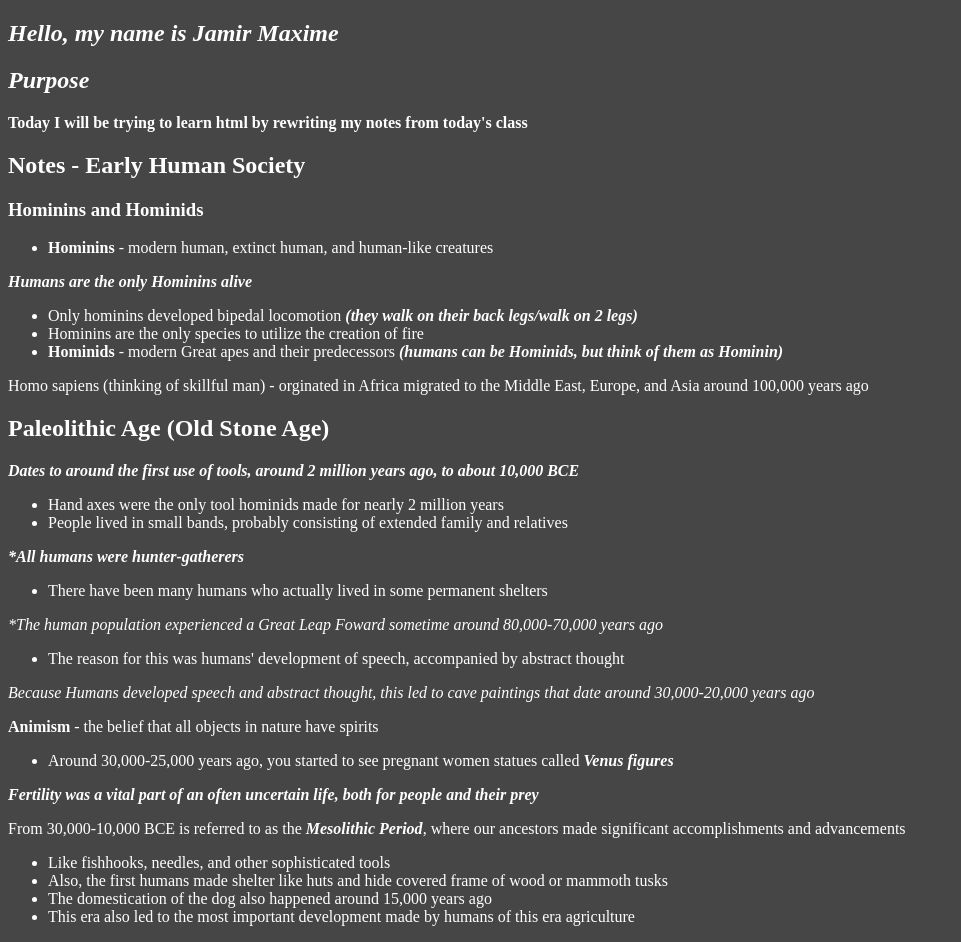
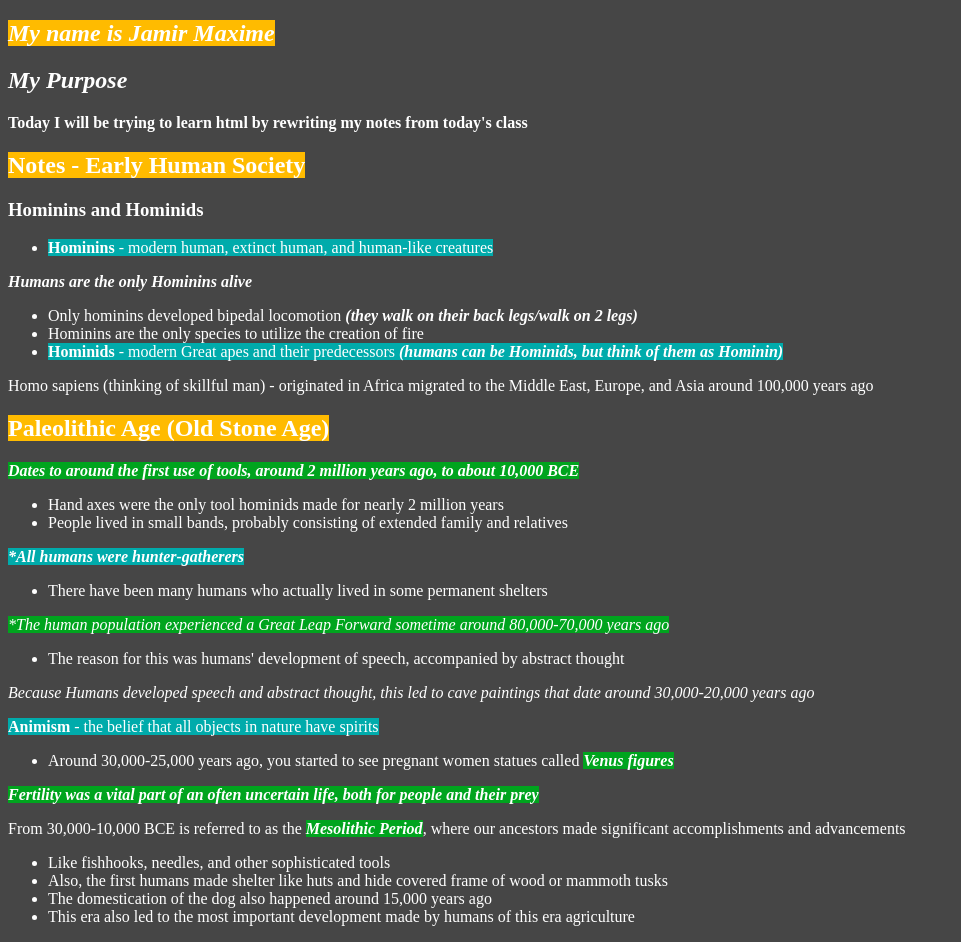
Before and after one commit to jamirzmaxime/class-notes-new, a plain HTML site: page class-notes - Copy/world-history/index.html in a window 1280 px wide. Shown: the whole page, without its empty margins (0-961 px from the left). Drawn offline with Linux system fonts and the light colour scheme.

Commit message:
Initial Commit + Highlighting

```diff
--- a/class-notes - Copy/world-history/index.html
+++ b/class-notes - Copy/world-history/index.html
@@ -8,48 +8,48 @@
 </head>
 <body>
         <section class="intro">
-            <h1><em>Hello, my name is Jamir Maxime</em></h1>
-            <h2><em>Purpose</em></h2>
+            <h1><em><span class="highlight">My name is Jamir Maxime</span></em></h1>
+            <h2><em>My Purpose</em></h2>
             <p><strong>Today I will be trying to learn html by rewriting my notes from today's class</strong></p>
-            <h2>Notes - Early Human Society</h2>
+            <h2><span class="highlight">Notes - Early Human Society</span></h2>
         </section>
 
         <section class= "hominins-hominids">
             <h3>Hominins and Hominids</h3>
             <ul>
-                <li><strong>Hominins</strong> - modern human, extinct human, and human-like creatures</li>
+                <li><span class= "highlight2"><strong>Hominins</strong> - modern human, extinct human, and human-like creatures</span></li>
             </ul>
             <p><strong><em>Humans are the only Hominins alive</em></strong></p>
             <ul>
                 <li>Only hominins developed bipedal locomotion <strong><em>(they walk on their back legs/walk on 2 legs)</em></strong></li>
                 <li>Hominins are the only species to utilize the creation of fire</li>
-                <li><strong>Hominids</strong> - modern Great apes and their predecessors <strong><em>(humans can be Hominids, but think of them as Hominin)</em></strong></li>
+                <li><span class="highlight2"><strong>Hominids</strong> - modern Great apes and their predecessors <strong><em>(humans can be Hominids, but think of them as Hominin)</em></strong></span></li>
             </ul>
-            <p>Homo sapiens (thinking of skillful man) - orginated in Africa migrated to the Middle East, Europe, and Asia around 100,000 years ago</p>
+            <p>Homo sapiens (thinking of skillful man) - originated in Africa migrated to the Middle East, Europe, and Asia around 100,000 years ago</p>
         </section>
 
         <section class= "paleolithic-age">
-            <h2>Paleolithic Age (Old Stone Age)</h2>
-            <p><strong><em>Dates to around the first use of tools, around 2 million years ago, to about 10,000 BCE</em></strong></p>
+            <h2><span class="highlight">Paleolithic Age (Old Stone Age)</span></h2>
+            <p><span class="highlight3"><strong><em>Dates to around the first use of tools, around 2 million years ago, to about 10,000 BCE</em></strong></span ></p>
             <ul>
                 <li>Hand axes were the only tool hominids made for nearly 2 million years</li>
                 <li>People lived in small bands, probably consisting of extended family and relatives</li>
             </ul>
-            <p><strong><em>*All humans were hunter-gatherers</em></strong></p>
+            <p><span class="highlight2"><strong><em>*All humans were hunter-gatherers</em></strong></span></p>
             <ul>
                 <li>There have been many humans who actually lived in some permanent shelters</li>
             </ul>
-            <p><em>*The human population experienced a Great Leap Foward sometime around 80,000-70,000 years ago</em></p>
+            <p><span class="highlight3"><em>*The human population experienced a Great Leap Forward sometime around 80,000-70,000 years ago</em></span></p>
             <ul>
                 <li>The reason for this was humans' development of speech, accompanied by abstract thought</li>
             </ul>
             <p><em>Because Humans developed speech and abstract thought, this led to cave paintings that date around 30,000-20,000 years ago</em></p>
-            <p><strong>Animism</strong> - the belief that all objects in nature have spirits</p>
+            <p><span class="highlight2"><strong>Animism</strong> - the belief that all objects in nature have spirits</span></p>
             <ul>
-                <li>Around 30,000-25,000 years ago, you started to see pregnant women statues called <strong><em>Venus figures</em></strong></li>
+                <li>Around 30,000-25,000 years ago, you started to see pregnant women statues called <span class="highlight3"><strong><em>Venus figures</em></strong></span></li>
             </ul>
-            <p><strong><em>Fertility was a vital part of an often uncertain life, both for people and their prey</em></strong></p>
-            <p>From 30,000-10,000 BCE is referred to as the <strong><em>Mesolithic Period</em></strong>, where our ancestors made significant accomplishments and advancements</p>
+            <p><span class="highlight3"><strong><em>Fertility was a vital part of an often uncertain life, both for people and their prey</em></strong></span></p>
+            <p>From 30,000-10,000 BCE is referred to as the <span class="highlight3"><strong><em>Mesolithic Period</em></strong></span>, where our ancestors made significant accomplishments and advancements</p>
             <ul>
                 <li>Like fishhooks, needles, and other sophisticated tools</li>
                 <li>Also, the first humans made shelter like huts and hide covered frame of wood or mammoth tusks</li>
--- a/class-notes - Copy/world-history/style.css
+++ b/class-notes - Copy/world-history/style.css
@@ -2,3 +2,14 @@ body {
     background-color: rgb(70, 70, 70);
     color: white
 }
+.highlight {
+    background-color: rgb(255, 187, 0);
+    stroke: black;
+    stroke-width: .05em;
+}
+.highlight2 {
+    background-color: rgb(0, 171, 171);
+}
+.highlight3 {
+    background-color: rgb(0, 164, 30);
+}
```
